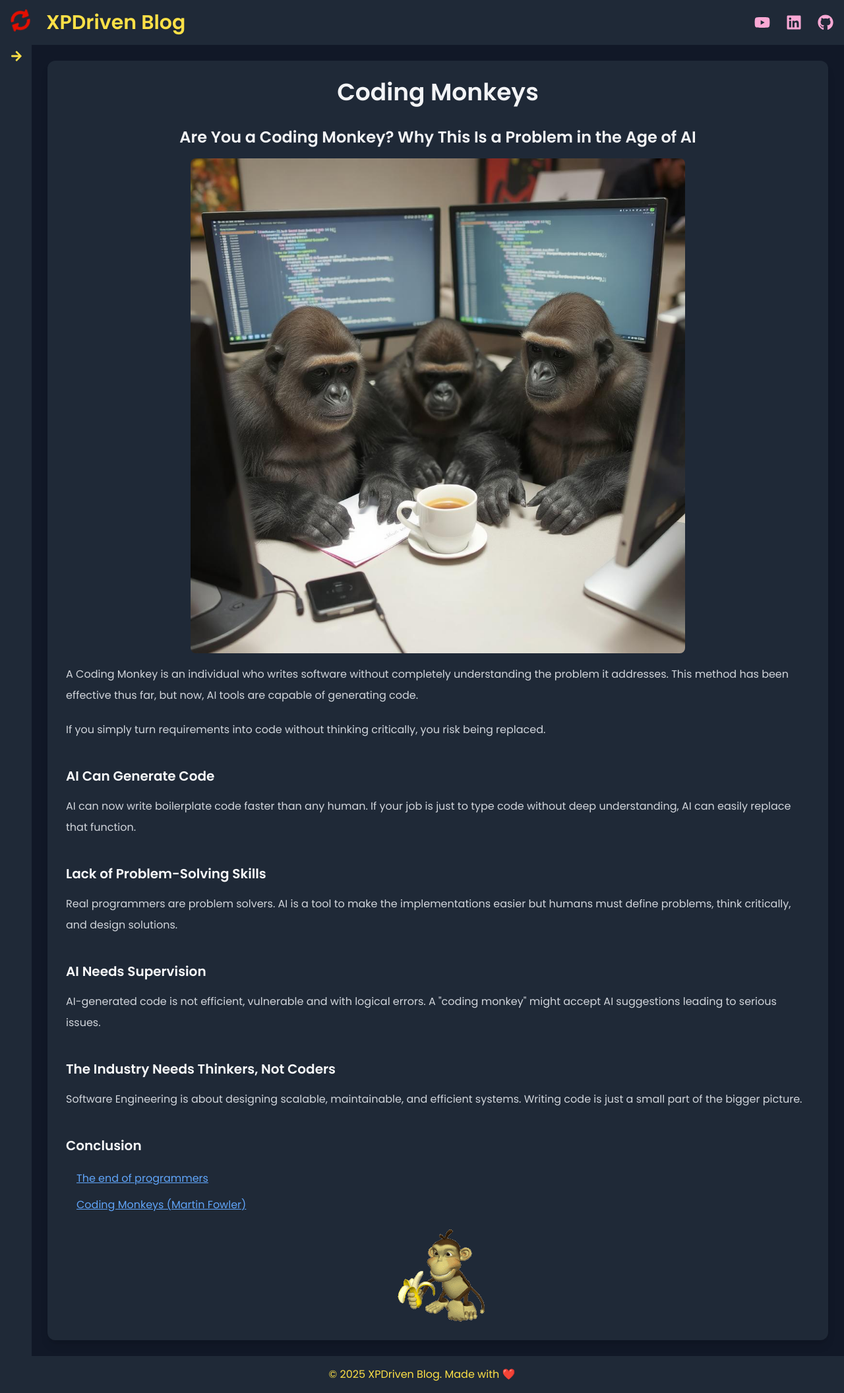
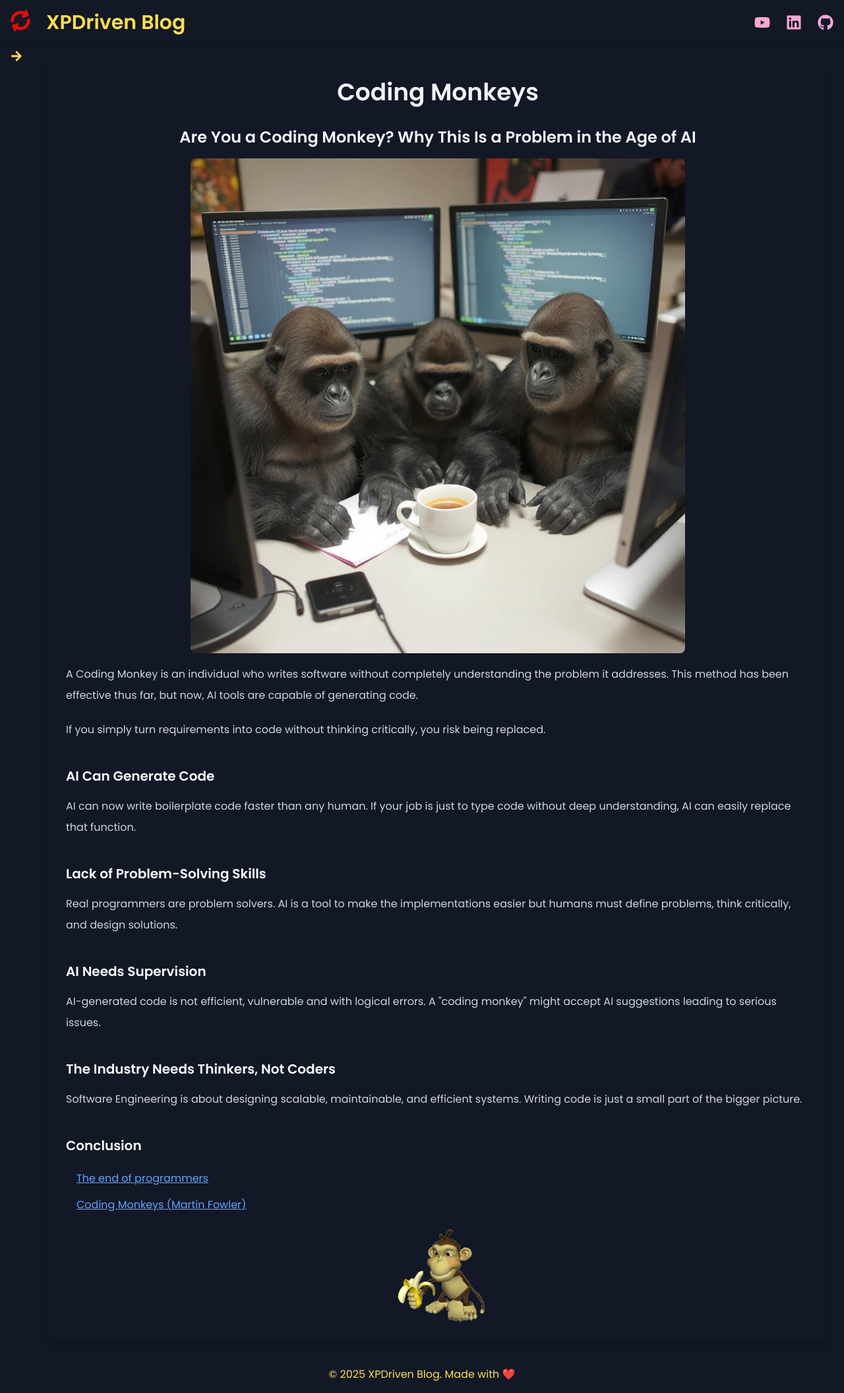
Before and after one commit to leandrodalbo/xpdriven-blog, a React (Vite) app: page /#/article/0 in a window 1280 px wide. Shown: the whole page at 66% size. Built offline with nearby package versions, Linux system fonts and the light colour scheme.

Commit message:
new bg color

```diff
--- a/src/app/App.tsx
+++ b/src/app/App.tsx
@@ -8,11 +8,11 @@ import { HashRouter as Router, Routes, Route } from "react-router-dom";
 export const App = () => {
   return (
     <Router>
-      <div className="flex flex-col min-h-screen bg-gray-900 text-yellow-300">
+      <div className="flex flex-col min-h-screen bg-[#121826]">
         <BlogHeader />
         <div className="flex flex-1">
           <BlogSidebar articles={articles} />
-          <main className="flex-1 p-6 bg-gray-900">
+          <main className="flex-1 p-6">
             <Routes>
               <Route path="/" element={<ArticlePage />} />
               <Route path="/article/:id" element={<ArticlePage />} />
--- a/src/blog-footer/BlogFooter.tsx
+++ b/src/blog-footer/BlogFooter.tsx
@@ -1,5 +1,5 @@
 const BlogFooter = () => (
-  <footer className="bg-gray-800 border-t border-yellow-400 p-4 text-center">
+  <footer className="border-t border-yellow-400 p-4 text-center">
     <p className="text-yellow-300 hover:text-orange-400 transition duration-300">
       © {new Date().getFullYear()} XPDriven Blog. Made with ❤️
     </p>
--- a/src/blog-header/BlogHeader.tsx
+++ b/src/blog-header/BlogHeader.tsx
@@ -2,7 +2,7 @@ import { FaGithub, FaLinkedin, FaSyncAlt, FaYoutube } from "react-icons/fa";
 
 const BlogHeader = () => {
   return (
-    <header className="bg-gray-800 p-4 flex justify-between items-center shadow-md border-b border-yellow-400">
+    <header className="p-4 flex justify-between items-center shadow-md border-b border-yellow-400">
       <a
         href="/"
         className="flex space-x-6 text-2xl md:text-3xl text-yellow-300 hover:text-orange-400 font-bold transition duration-300"
--- a/src/blog-sidebar/BlogSidebar.tsx
+++ b/src/blog-sidebar/BlogSidebar.tsx
@@ -22,7 +22,7 @@ const BlogSidebar = ({ articles }: BlogSidebarProps) => {
   return (
     <aside
       className={`${isDisplayed ? "w-full md:w-1/4 lg:w-1/5" : "w-12"}
-                        max-w-xs bg-gray-800 border-r border-yellow-400 p-2
+                        max-w-xs border-r border-yellow-400 p-2
                         transition-all duration-300`}
     >
       {!isDisplayed && (
@@ -35,7 +35,7 @@ const BlogSidebar = ({ articles }: BlogSidebarProps) => {
 
       {isDisplayed && (
         <div>
-          <div className="flex items-center bg-gray-700 rounded w-full mb-4">
+          <div className="flex items-center rounded w-full mb-4">
             <FaArrowLeft
               className="text-yellow-300 hover:text-orange-400 text-lg ml-2 cursor-pointer transition duration-300"
               onClick={() => setIsDisplayed(false)}
@@ -44,7 +44,7 @@ const BlogSidebar = ({ articles }: BlogSidebarProps) => {
 
             <input
               type="text"
-              placeholder="Search articles..."
+              placeholder="Search"
               className="p-1 text-pink-300 placeholder-pink-400 bg-gray-700 rounded w-full ml-2 focus:outline-none"
               onChange={(e) => filterArticles(e.target.value)}
             />
--- a/src/index.css
+++ b/src/index.css
@@ -36,7 +36,7 @@ body {
 
 @layer components {
   .blog-article {
-    @apply p-4 sm:p-5 md:p-7 bg-gray-800 text-gray-300 rounded-xl shadow-lg w-full max-w-none mx-auto overflow-hidden;
+    @apply p-4 sm:p-5 md:p-7 text-gray-300 rounded-xl shadow-lg h-full w-full max-w-none mx-auto overflow-hidden;
   }
 
   .blog-article-h1 {
```
